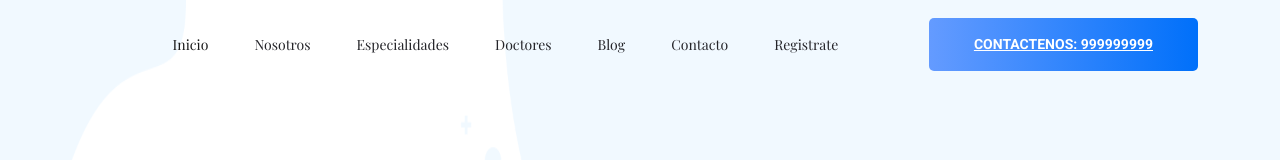
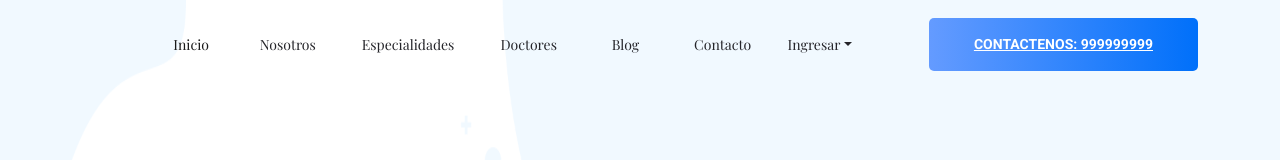
Before and after one commit to Williamsxx/dentito, a Vue app: page / in a window 1280 px wide. Shown: the top 160 px of the page. Built offline with nearby package versions, Linux system fonts and the light colour scheme.

Commit message:
Update Main.vue
cambioooooosssssssssss

```diff
--- a/src/views/Main.vue
+++ b/src/views/Main.vue
@@ -14,52 +14,44 @@
 
                         <div class="collapse navbar-collapse main-menu-item justify-content-center"
                             id="navbarSupportedContent">
-                            <ul class="navbar-nav align-items-center">
-                                <li class="nav-item active">
+                            <ul style="width: 85%;" class="navbar-nav align-items-center">
+                                <li style="width: 120%;" class="nav-item active">
                                     <a class="nav-link" >Inicio</a>
                                 </li>
-                                <li class="nav-item">
+                                <li style="width: 120%;" class="nav-item">
                                     <a class="nav-link">Nosotros</a>
                                 </li>
-                                <li class="nav-item">
+                                <li style="width: 120%;" class="nav-item">
                                     <a class="nav-link" >Especialidades</a>
                                 </li>
 
-                                <li class="nav-item dropdown">
+                                <li style="width: 120%;" class="nav-item dropdown">
                                     <a class="nav-link" >Doctores</a>
-                                    <!-- <a class="nav-link dropdown-toggle" href="blog.html" id="navbarDropdown"
-                                        role="button" data-toggle="dropdown" aria-haspopup="true" aria-expanded="false">
-                                        Pages
-                                    </a>
-                                    <div class="dropdown-menu" aria-labelledby="navbarDropdown">
-                                        <a class="dropdown-item" href="services.html">services</a>
-                                        <a class="dropdown-item" href="dep.html">depertments</a>
-                                        <a class="dropdown-item" href="elements.html">Elements</a>
-                                    </div> -->
                                 </li>
-                                <li class="nav-item dropdown">
-                                    <a class="nav-link" >Blog</a>
-                                    <!-- <a class="nav-link dropdown-toggle" href="blog.html" id="navbarDropdown_1"
-                                        role="button" data-toggle="dropdown" aria-haspopup="true" aria-expanded="false">
-                                        blog
-                                    </a>
-                                    <div class="dropdown-menu" aria-labelledby="navbarDropdown_1">
-                                        <a class="dropdown-item" href="blog.html">blog</a>
-                                        <a class="dropdown-item" href="single-blog.html">Single blog</a>
-                                    </div> -->
+                                <li style="width: 120%;" class="nav-item dropdown">
+                                    <a class="nav-link"  >Blog</a>
                                 </li>
 
-                                <li class="nav-item">
+                                <li style="width: 120%;" class="nav-item">
                                     <a class="nav-link" >Contacto</a>
                                 </li>
-                                <router-link :to="{ name: 'loginn' }" style="text-decoration: none;font-weight: normal;">
-                                <li class="nav-item">
-                                    <a class="nav-link" >Registrate</a>
-                                </li>
+                                <router-link :to="{ name: 'loginn' }" style="text-decoration: none;font-weight: normal;width: 120%" >
+                                    <div  class="dropdown">
+
+                                    <a class="nav-link dropdown-toggle" href="#" role="button" id="dropdownMenuLink" data-bs-toggle="dropdown" aria-expanded="false" >Ingresar</a>
+                                    <ul class="dropdown-menu" aria-labelledby="dropdownMenuLink">
+
+                                        <li><a class="dropdown-item" href="#">Perfil</a></li>
+                                        <li><a class="dropdown-item" href="#">Cerrar sesion</a></li>
+                                    </ul>
+
+                            </div>
                             </router-link>
                             </ul>
                         </div>
+
                         <a class="btn_2 d-none d-lg-block" href="#">Contactenos: 999999999</a>
+
                     </nav>
                 </div>
             </div>
@@ -549,6 +541,7 @@ Copyright &copy;All rights reserved | This template is made with <i class="ti-he
 </template>
 <script>
 
+
 export default {
   name: 'PantallaPrincipal',
   components: {
@@ -585,15 +578,28 @@ export default {
   }
 }
 </script>
-<style >
-/* @import '../../public/css/bootstrap.min.css';
-@import '../../public/css/animate.css';
-@import '../../public/css/owl.carousel.min.css';
-@import '../../public/css/themify-icons.css';
-@import '../../public/css/flaticon.css';
-@import '../../public/css/magnific-popup.css';
-@import '../../public/css/nice-select.css';
-@import '../../public/css/slick.css';
-@import '../../public/css/style.css'; */
+<style>
+.feature_part .single_feature_part span {
+
+    margin-left: 160px;
+}
+#dropdownMenuLink{
+    color: #242429;
+    font-size: 14px;
+    font-family: "Playfair Display", serif;
+    line-height: 13px;
+    text-transform: capitalize;
+}
+.dropdown-menu {
+
+  top: 35px;
+  left: 24px;
+}
+.navbar-expand-lg .navbar-nav .dropdown-menu {
+
+    top: 35px;
+  left: 24px;
+  margin-top: 0px;
+}
 
 </style>
```
